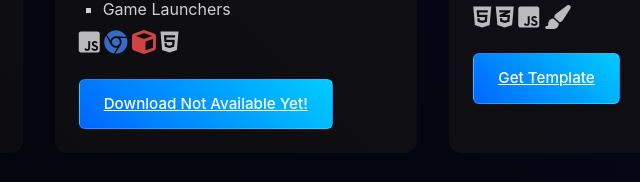
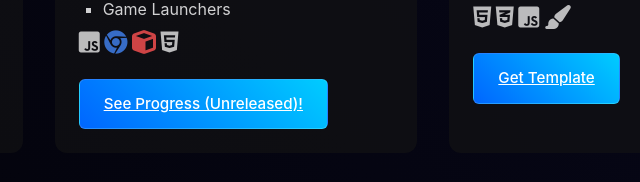
Before and after one commit to TeutonicTerrror/terrorport, a plain HTML site: page index.html in a window 1280 px wide. Shown: the part 1105-1287 px from the top of the page, 404-1044 px from the left. Drawn offline with Linux system fonts and the light colour scheme.

Commit message:
Added discord for Purpura

```diff
--- a/index.html
+++ b/index.html
@@ -86,8 +86,8 @@
                         <i class="fas fa-cube" title="Roblox Integration"></i>
                         <i class="fab fa-html5" title="HTML5"></i>
                     </div>
-                    <a href="https://google.com" class="project-button" target="_blank">
-                        Download Not Available Yet!
+                    <a href="https://discord.gg/TT4sgtEkNV" class="project-button" target="_blank">
+                        See Progress (Unreleased)!
                     </a>
                 </div>
 
```
